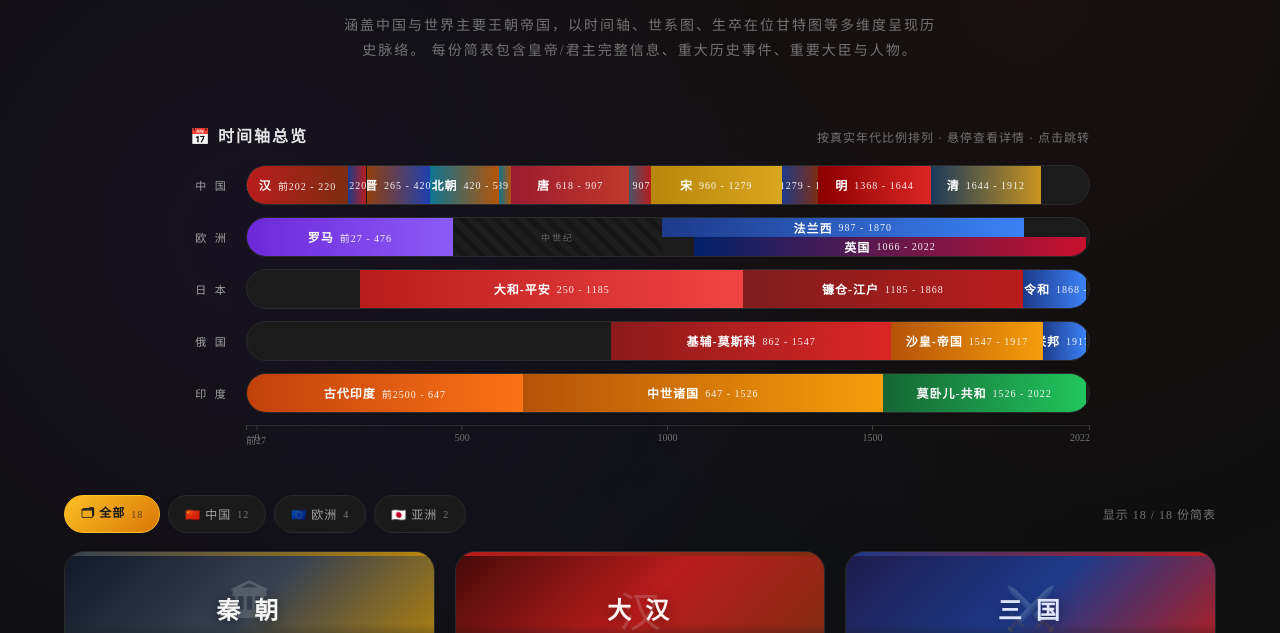
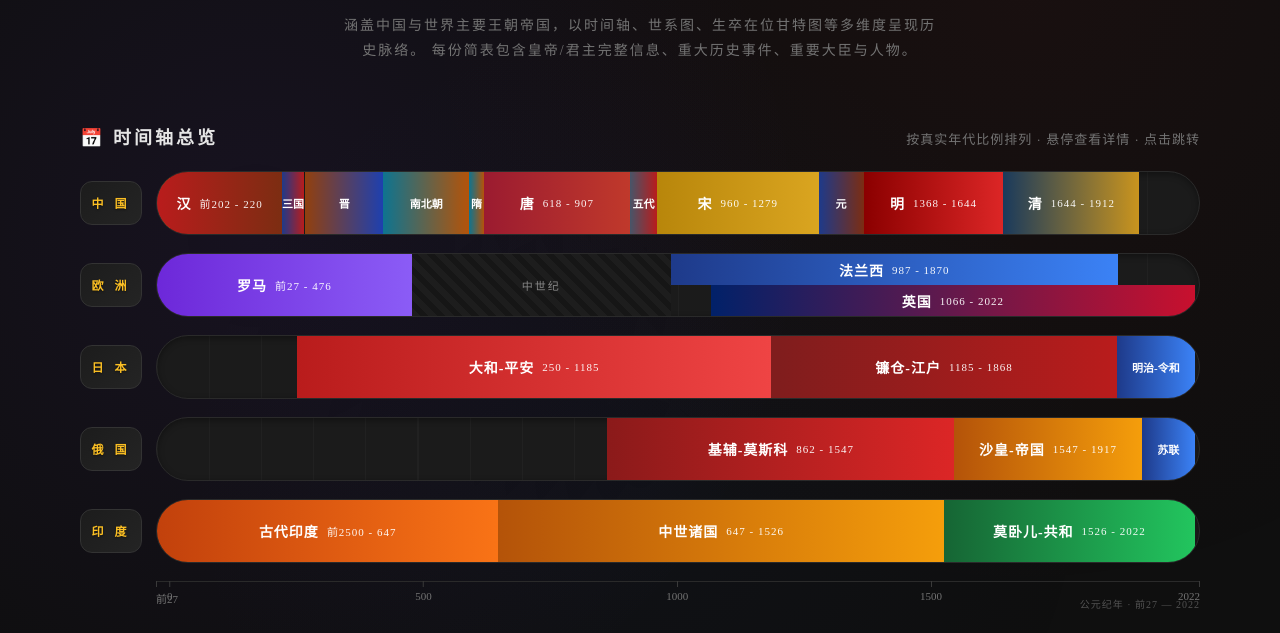
Before and after one commit to xiachangjun/ai_something, a plain HTML site: page dynasty/index.html in a window 1280 px wide. Shown: the part 167-800 px from the top of the page. Drawn offline with Linux system fonts and the light colour scheme.

Commit message:
style: 时间轴总览加高加宽并优化展示（轨道64px/标签色块/年份网格/窄段自适应）

```diff
--- a/dynasty/index.html
+++ b/dynasty/index.html
@@ -72,31 +72,43 @@
   }
 
   /* Timeline overview */
-  .timeline-overview { margin: 40px auto 0; max-width: 900px; }
-  .timeline-head { display: flex; align-items: baseline; justify-content: space-between; flex-wrap: wrap; gap: 6px; margin-bottom: 18px; }
-  .timeline-head h3 { font-size: 16px; letter-spacing: 2px; color: var(--text); }
-  .timeline-head p { font-size: 12px; color: #737373; letter-spacing: 1px; }
+  .timeline-overview { margin: 44px auto 0; max-width: 1120px; }
+  .timeline-head { display: flex; align-items: baseline; justify-content: space-between; flex-wrap: wrap; gap: 8px; margin-bottom: 22px; }
+  .timeline-head h3 { font-size: 18px; letter-spacing: 3px; color: var(--text); }
+  .timeline-head p { font-size: 13px; color: #737373; letter-spacing: 1px; }
 
-  .timeline-group { display: flex; align-items: center; gap: 12px; margin-bottom: 12px; }
-  .timeline-group-label { width: 44px; flex-shrink: 0; font-size: 11px; letter-spacing: 3px; color: #a3a3a3; text-align: center; }
+  .timeline-group { display: flex; align-items: center; gap: 14px; margin-bottom: 18px; }
+  .timeline-group-label {
+    width: 62px; flex-shrink: 0; font-size: 12px; font-weight: bold;
+    letter-spacing: 4px; text-align: center; color: #fbbf24;
+    background: linear-gradient(135deg, #1c1c1c, #242424);
+    border: 1px solid #333;
+    border-radius: 12px;
+    padding: 12px 0;
+    text-shadow: 0 1px 2px rgba(0,0,0,.5);
+  }
   .timeline-track {
-    position: relative; flex: 1; height: 40px; border-radius: 20px;
-    background: #1b1b1b;
+    position: relative; flex: 1; height: 64px; border-radius: 32px;
+    background:
+      repeating-linear-gradient(90deg, rgba(255,255,255,.028) 0 1px, transparent 1px 5%),
+      #1b1b1b;
     border: 1px solid #2a2a2a;
     overflow: hidden;
+    box-shadow: inset 0 2px 6px rgba(0,0,0,.35);
   }
   .timeline-seg {
     position: absolute; top: 0; bottom: 0;
-    display: flex; align-items: center; justify-content: center; gap: 6px;
-    color: #fff; font-size: 12px; font-weight: bold; letter-spacing: 1px;
+    display: flex; align-items: center; justify-content: center; gap: 8px;
+    color: #fff; font-size: 14px; font-weight: bold; letter-spacing: 1px;
     text-decoration: none; cursor: pointer;
     white-space: nowrap; overflow: hidden;
     transition: filter .15s, box-shadow .15s;
   }
-  .timeline-seg:hover { filter: brightness(1.18); box-shadow: inset 0 0 0 1px rgba(255,255,255,.55); z-index: 3; }
-  .timeline-seg .seg-years { font-size: 10px; font-weight: normal; opacity: .92; }
+  .timeline-seg:hover { filter: brightness(1.22); box-shadow: inset 0 0 0 1px rgba(255,255,255,.6), 0 0 16px rgba(251,191,36,.28); z-index: 3; }
+  .timeline-seg .seg-years { font-size: 11px; font-weight: normal; opacity: .95; }
+  .timeline-seg.seg-narrow .seg-name { font-size: 11px; letter-spacing: 0; }
   .timeline-seg.gap {
-    cursor: default; color: #666; font-weight: normal; font-size: 9px; letter-spacing: 2px;
+    cursor: default; color: #888; font-weight: normal; font-size: 11px; letter-spacing: 2px;
     background: repeating-linear-gradient(45deg, rgba(255,255,255,.03) 0 6px, transparent 6px 12px), #161616;
   }
   .timeline-seg.gap:hover { filter: none; box-shadow: none; }
@@ -106,27 +118,30 @@
   .seg-tip {
     position: fixed; z-index: 1000; pointer-events: none;
     background: #0d0d0d; border: 1px solid #3a3a3a; color: #e5e5e5;
-    padding: 8px 12px; border-radius: 8px; font-size: 11px; line-height: 1.7;
+    padding: 10px 14px; border-radius: 10px; font-size: 12px; line-height: 1.8;
     white-space: nowrap; text-align: center;
     opacity: 0; transition: opacity .12s;
-    box-shadow: 0 8px 24px rgba(0,0,0,.55);
+    box-shadow: 0 10px 30px rgba(0,0,0,.6);
   }
   .seg-tip b { color: #fbbf24; }
+  .seg-tip .tip-go { color: #4ade80; font-weight: bold; }
 
-  .timeline-scale { position: relative; height: 26px; margin: 8px 0 0 56px; border-top: 1px solid #2a2a2a; }
-  .timeline-scale .tick { position: absolute; top: -1px; font-size: 10px; color: #737373; transform: translateX(-50%); }
-  .timeline-scale .tick i { display: block; width: 1px; height: 5px; background: #3a3a3a; margin: 0 auto 2px; }
+  .timeline-scale { position: relative; height: 30px; margin: 12px 0 0 76px; border-top: 1px solid #2a2a2a; }
+  .timeline-scale .tick { position: absolute; top: -1px; font-size: 11px; color: #737373; transform: translateX(-50%); }
+  .timeline-scale .tick i { display: block; width: 1px; height: 6px; background: #3a3a3a; margin: 0 auto 3px; }
   .timeline-scale .tick.start { left: 0; transform: none; }
-  .timeline-scale .tick.start i { margin: 0 auto 2px 0; }
+  .timeline-scale .tick.start i { margin: 0 auto 3px 0; }
   .timeline-scale .tick.end { right: 0; transform: none; }
-  .timeline-scale .tick.end i { margin: 0 0 2px auto; }
+  .timeline-scale .tick.end i { margin: 0 0 3px auto; }
+  .timeline-scale .scale-note { position: absolute; right: 0; bottom: 0; font-size: 10px; color: #525252; letter-spacing: 1px; }
 
   @media (max-width: 640px) {
     .timeline-group { gap: 8px; }
-    .timeline-group-label { width: 34px; font-size: 10px; }
-    .timeline-track { height: 36px; }
+    .timeline-group-label { width: 46px; font-size: 10px; padding: 8px 0; border-radius: 8px; }
+    .timeline-track { height: 48px; }
+    .timeline-seg { font-size: 12px; }
     .timeline-seg .seg-years { display: none; }
-    .timeline-scale { margin-left: 46px; }
+    .timeline-scale { margin-left: 58px; }
   }
 
   /* Cards toolbar */
@@ -500,7 +515,7 @@
       <div class="timeline-group-label">印 度</div>
       <div class="timeline-track" id="trackIndia"></div>
     </div>
-    <div class="timeline-scale" id="timelineScale"></div>
+    <div class="timeline-scale" id="timelineScale"><span class="scale-note">公元纪年 · 前27 — 2022</span></div>
   </div>
 
   <!-- 卡片 -->
@@ -1064,7 +1079,7 @@
     russia: [
       { name:'基辅-莫斯科', full:'基辅罗斯与莫斯科', years:'862 - 1547', dur:'685年', start:862, end:1547, href:'russia-history.html', grad:'linear-gradient(90deg,#8b1a1a,#dc2626)', note:'留里克王朝 · 罗斯受洗 · 蒙古统治 · 莫斯科统一' },
       { name:'沙皇-帝国', full:'沙皇俄国与帝国', years:'1547 - 1917', dur:'370年', start:1547, end:1917, href:'russia-history.html', grad:'linear-gradient(90deg,#b45309,#f59e0b)', note:'伊凡雷帝 · 罗曼诺夫王朝 · 彼得大帝 · 叶卡捷琳娜二世' },
-      { name:'苏联-联邦', full:'苏联与俄罗斯联邦', years:'1917 - 2022', dur:'105年', start:1917, end:2022, href:'russia-history.html', grad:'linear-gradient(90deg,#1e3a8a,#3b82f6)', note:'十月革命 · 卫国战争 · 苏联解体 · 普京时代' }
+      { name:'苏联', full:'苏联与俄罗斯联邦', years:'1917 - 2022', dur:'105年', start:1917, end:2022, href:'russia-history.html', grad:'linear-gradient(90deg,#1e3a8a,#3b82f6)', note:'十月革命 · 卫国战争 · 苏联解体 · 普京时代' }
     ],
     india: [
       { name:'古代印度', full:'古代印度（前2500-647）', years:'前2500 - 647', dur:'3100+年', start:-2500, end:647, href:'india-history.html', grad:'linear-gradient(90deg,#c2410c,#f97316)', note:'印度河文明 · 孔雀 · 笈多 · 戒日（自前2500年，早于刻度起点）' },
@@ -1084,10 +1099,12 @@
       seg.style.left = left + '%';
       seg.style.width = width + '%';
       seg.title = it.full + ' ' + it.years + ' · ' + it.note;
-      var tip = '<b>' + it.full + '</b> ' + it.years + (it.dur ? '（' + it.dur + '）' : '') + '<br>' + it.note + (it.gap ? '' : '<br>点击查看详情 →');
+      var tip = '<b>' + it.full + '</b> ' + it.years + (it.dur ? '（' + it.dur + '）' : '') + '<br>' + it.note + (it.gap ? '' : '<br><span class="tip-go">点击查看详情 →</span>');
       seg.setAttribute('data-tip', tip);
       if (!it.gap) { seg.href = it.href; seg.style.background = it.grad; }
-      seg.innerHTML = '<span class="seg-name">' + it.name + '</span>' + (it.gap ? '' : '<span class="seg-years">' + it.years + '</span>');
+      var showYears = !it.gap && width >= 9;
+      if (width < 9) seg.classList.add('seg-narrow');
+      seg.innerHTML = '<span class="seg-name">' + it.name + '</span>' + (showYears ? '<span class="seg-years">' + it.years + '</span>' : '');
       el.appendChild(seg);
     });
   });
```
